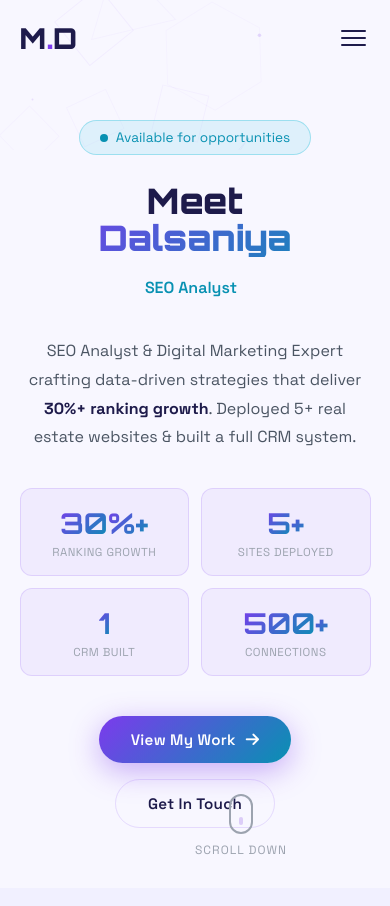
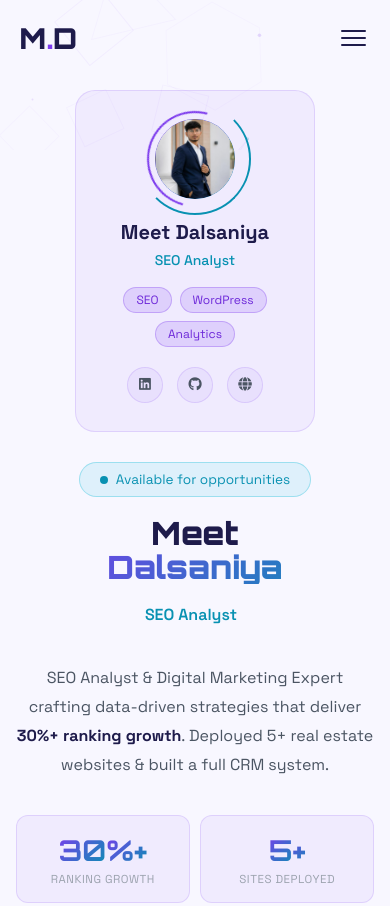
Before and after one commit to dalsaniyameet/Meet-dalsaniya, a plain HTML site: page index.html in a window 390 px wide. Shown: the top 906 px of the page. Drawn offline with Linux system fonts and the light colour scheme.

Commit message:
Fix mobile responsive - card visible, proper layout on all screens

```diff
--- a/style.css
+++ b/style.css
@@ -1488,10 +1488,17 @@ body {
    ==================================== */
 @media (max-width: 1100px) {
     .projects-grid { grid-template-columns: repeat(2, 1fr); }
-    .hero { flex-direction: column; text-align: center; padding-top: 140px; }
+    .hero {
+        flex-direction: column;
+        text-align: center;
+        padding-top: 120px;
+        padding-bottom: 60px;
+        align-items: center;
+    }
     .hero-content { max-width: 100%; }
     .hero-stats { justify-content: center; }
     .hero-cta { justify-content: center; }
+    .hero-3d-card { order: -1; }
     .about-container { flex-direction: column; gap: 50px; align-items: center; }
     .about-visual { width: 300px; height: 300px; }
 }
@@ -1501,7 +1508,7 @@ body {
         display: none;
         position: fixed;
         inset: 0;
-        background: rgba(2,6,23,0.97);
+        background: rgba(248,247,255,0.98);
         flex-direction: column;
         align-items: center;
         justify-content: center;
@@ -1509,16 +1516,40 @@ body {
         z-index: 999;
     }
     .nav-links.open { display: flex; }
-    .nav-link { font-size: 1.2rem; }
+    .nav-link {
+        font-size: 1.2rem;
+        color: var(--text-primary);
+    }
     .hamburger { display: flex; }
 
-    .hero { padding: 120px 5% 60px; gap: 40px; }
-    .hero-3d-card { display: none; }
-    .hero-title { font-size: 2.8rem; }
-    .hero-stats { gap: 12px; }
-    .stat-card { min-width: 60px; }
-
-    .section { padding: 80px 5%; }
+    .hero {
+        flex-direction: column;
+        padding: 100px 5% 60px;
+        gap: 30px;
+        text-align: center;
+        align-items: center;
+    }
+    .hero-content { max-width: 100%; order: 2; }
+    .hero-3d-card {
+        order: 1;
+        display: block;
+    }
+    .card-3d {
+        width: 260px;
+    }
+    .hero-title { font-size: 2.4rem; }
+    .hero-stats {
+        gap: 10px;
+        justify-content: center;
+        flex-wrap: wrap;
+    }
+    .stat-card { min-width: 70px; flex: none; }
+    .hero-cta { justify-content: center; }
+    .hero-badge { margin: 0 auto 20px; }
+    .scroll-indicator { display: none; }
+
+    .section { padding: 70px 5%; }
+    .section-title { font-size: 1.8rem; }
 
     .timeline::before { left: 20px; }
     .timeline-item,
@@ -1531,17 +1562,30 @@ body {
     .timeline-card { max-width: 100%; }
 
     .projects-grid { grid-template-columns: 1fr; }
-    .contact-container { grid-template-columns: 1fr; }
+    .contact-container { grid-template-columns: 1fr; gap: 40px; }
     .about-highlights { grid-template-columns: 1fr; }
     .skills-grid { grid-template-columns: 1fr; }
     .contact-form { padding: 24px; }
     .certs-grid { flex-direction: column; align-items: center; }
+
+    .hero-stats { display: grid; grid-template-columns: 1fr 1fr; gap: 10px; }
 }
 
 @media (max-width: 480px) {
-    .hero-title { font-size: 2.2rem; }
-    .hero-stats { grid-template-columns: 1fr 1fr; display: grid; }
+    .hero { padding: 90px 4% 50px; }
+    .hero-title { font-size: 2rem; }
+    .card-3d { width: 240px; padding: 28px 20px; }
+    .avatar-placeholder { width: 80px; height: 80px; }
+    .card-avatar { width: 80px; height: 80px; }
+    .avatar-ring:nth-child(1) { width: 96px; height: 96px; }
+    .avatar-ring:nth-child(2) { width: 112px; height: 112px; }
     .about-visual { display: none; }
+    .btn { padding: 12px 24px; font-size: 0.9rem; }
+    .hero-cta { flex-direction: column; align-items: center; gap: 12px; }
+    .section { padding: 60px 4%; }
+    .contact-form { padding: 20px; }
+    .rstat-card { padding: 18px 24px; }
+    .timeline-card { padding: 20px; }
 }
 
 /* ====================================
```
